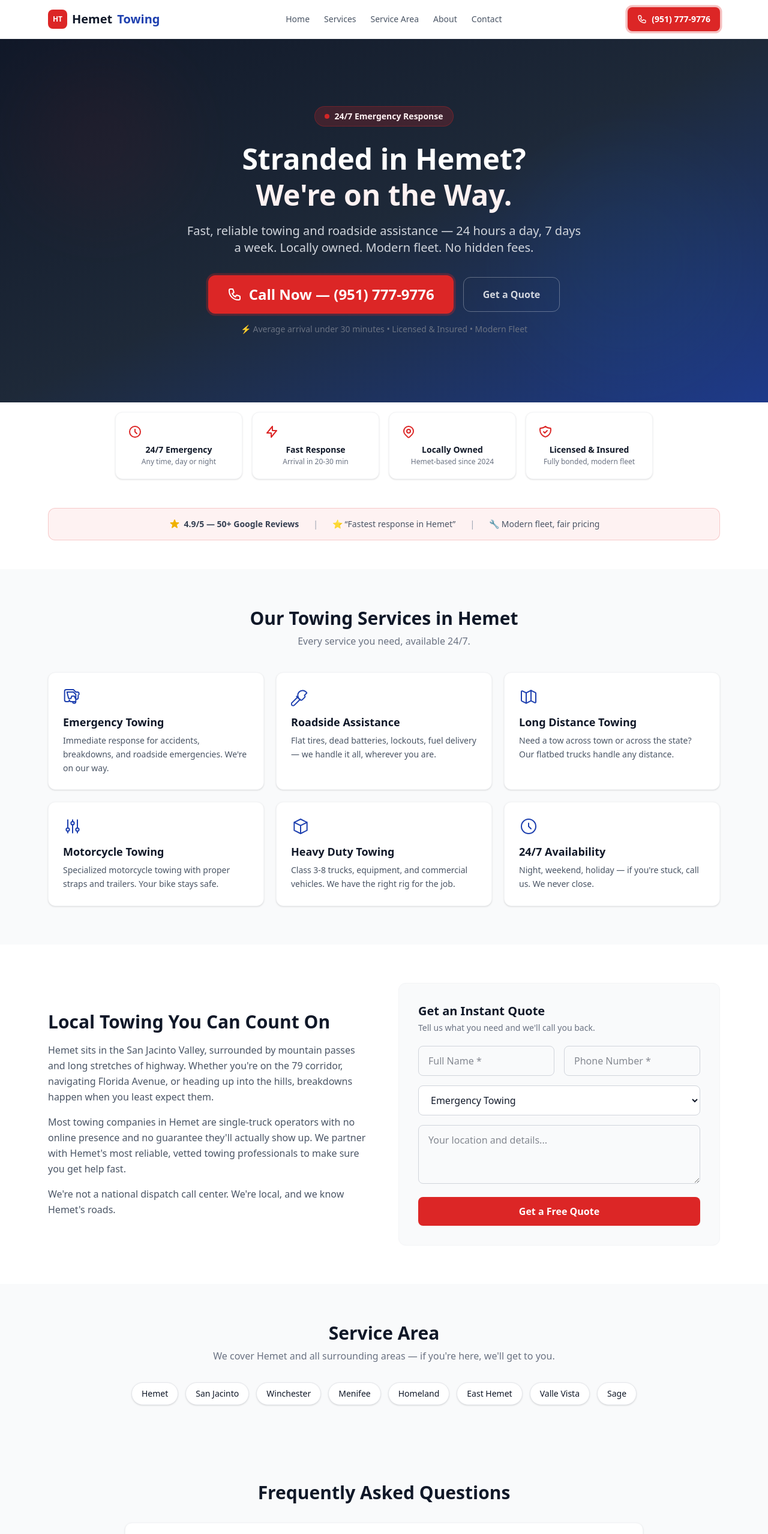
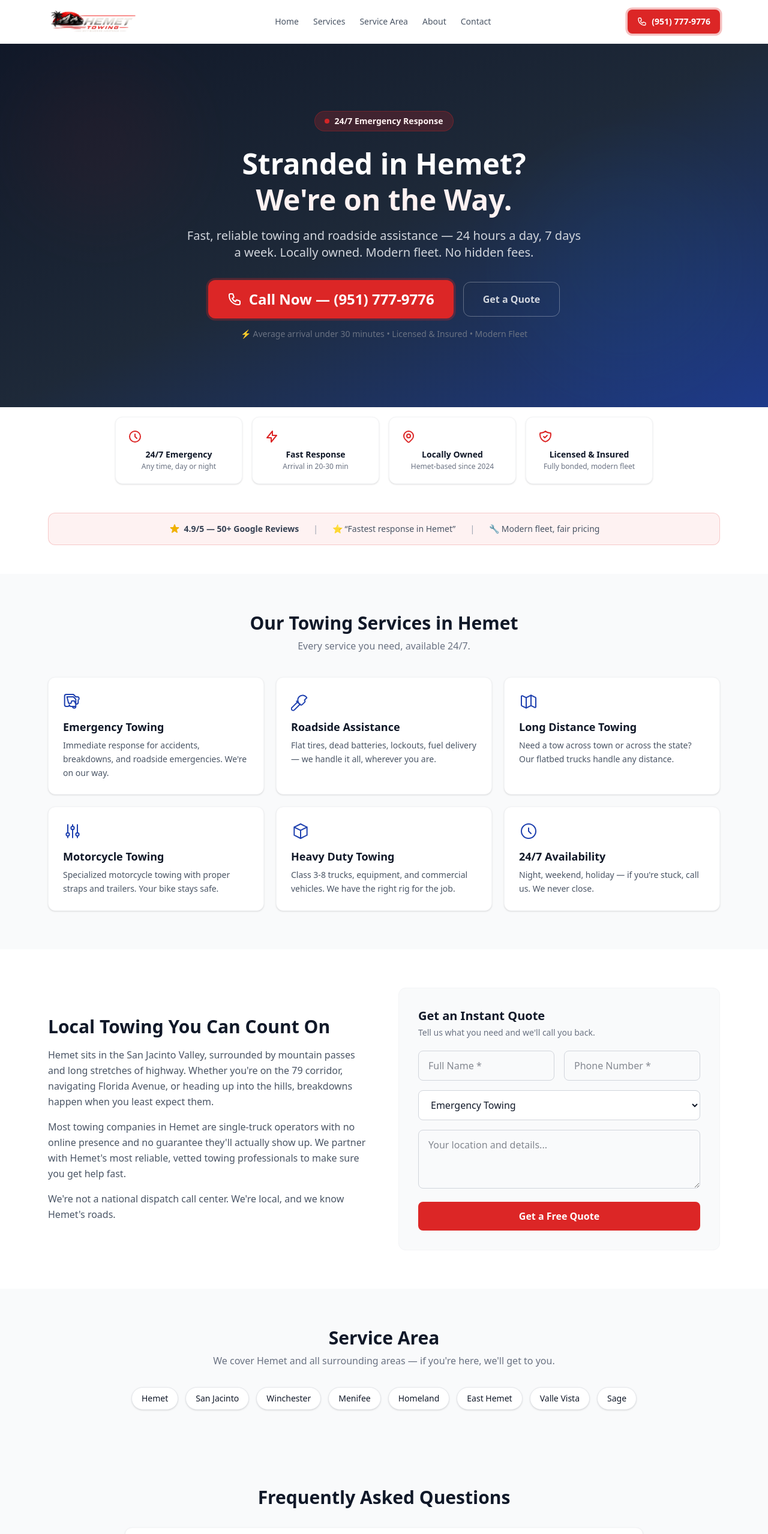
Before and after one commit to BeetleAndFrog/hemettowing.com, a Next.js app: page / in a window 1280 px wide. Shown: the top 2558 px of the page at 60% size. Built offline with nearby package versions, Linux system fonts and the light colour scheme.

Commit message:
logo in header + linked city pills/badges to city pages

```diff
--- a/src/app/page.tsx
+++ b/src/app/page.tsx
@@ -7,6 +7,12 @@ import TrustBadges from "@/components/TrustBadges";
 import { LocalBusinessSchema } from "@/lib/schema";
 import Link from "next/link";
 
+const citySlugs: Record<string, string> = {
+  "San Jacinto": "/cities/san-jacinto",
+  "Winchester": "/cities/winchester",
+  "Menifee": "/cities/menifee",
+  "Homeland": "/cities/homeland",
+};
 const services = [
   {
     title: "Emergency Towing",
@@ -183,11 +189,21 @@ export default function HomePage() {
               We cover Hemet and all surrounding areas — if you&apos;re here, we&apos;ll get to you.
             </p>
             <div className="flex flex-wrap justify-center gap-3">
-              {["Hemet", "San Jacinto", "Winchester", "Menifee", "Homeland", "East Hemet", "Valle Vista", "Sage"].map((area) => (
-                <span key={area} className="bg-white px-4 py-2 rounded-full text-sm font-medium border border-gray-200 shadow-sm">
-                  {area}
-                </span>
-              ))}
+              {["Hemet", "San Jacinto", "Winchester", "Menifee", "Homeland", "East Hemet", "Valle Vista", "Sage"].map((area) => {
+                const slug = citySlugs[area];
+                if (slug) {
+                  return (
+                    <Link key={area} href={slug} className="bg-white px-4 py-2 rounded-full text-sm font-medium border border-gray-200 shadow-sm hover:border-emergency/30 hover:text-emergency transition">
+                      {area}
+                    </Link>
+                  );
+                }
+                return (
+                  <span key={area} className="bg-white px-4 py-2 rounded-full text-sm font-medium border border-gray-200 shadow-sm">
+                    {area}
+                  </span>
+                );
+              })}
             </div>
           </div>
         </section>
--- a/src/components/Footer.tsx
+++ b/src/components/Footer.tsx
@@ -1,4 +1,6 @@
+import Link from "next/link";
 import { phone, formattedPhone } from "@/lib/constants";
+import { cities } from "@/lib/cities";
 
 export default function Footer() {
   return (
@@ -27,7 +29,7 @@ export default function Footer() {
             <br />
             24 hours / 7 days a week
             <br />
-            Serving Hemet, San Jacinto & surrounding areas
+            Serving <Link href="/cities/hemet" className="text-blue-400 hover:text-blue-300">Hemet</Link>, <Link href="/cities/san-jacinto" className="text-blue-400 hover:text-blue-300">San Jacinto</Link> & surrounding areas
           </p>
         </div>
       </div>
--- a/src/components/Header.tsx
+++ b/src/components/Header.tsx
@@ -18,9 +18,8 @@ export default function Header() {
   return (
     <header className="bg-white border-b border-gray-100 sticky top-0 z-50">
       <div className="max-w-6xl mx-auto px-4 py-3 flex items-center justify-between">
-        <Link href="/" className="text-xl font-bold text-gray-900 flex items-center gap-2" onClick={() => setMenuOpen(false)}>
-          <span className="w-8 h-8 bg-emergency rounded-lg flex items-center justify-center text-white text-xs font-black">HT</span>
-          Hemet <span className="text-trust">Towing</span>
+        <Link href="/" className="flex items-center gap-2" onClick={() => setMenuOpen(false)}>
+          <img src="/logo.png" alt="Hemet Towing" className="h-10 md:h-12 w-auto" />
         </Link>
 
         {/* Desktop nav */}
```
Also changed, not shown: public/logo.png (added).
